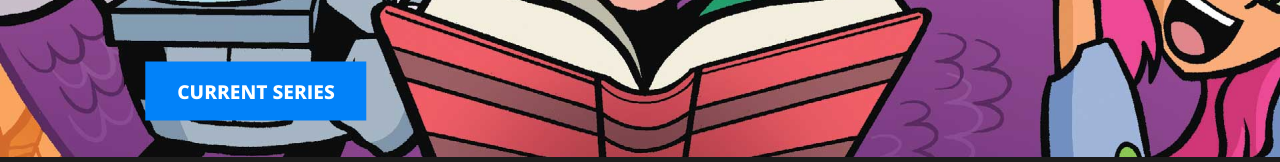
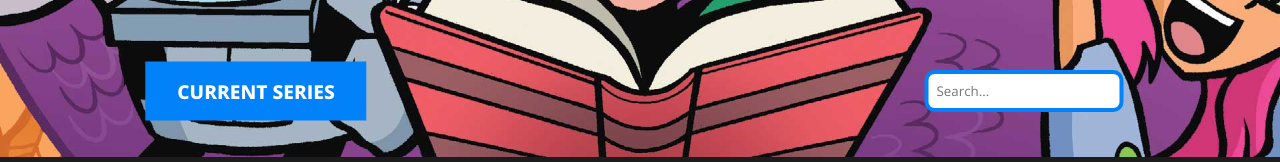
Before and after one commit to imnxtamess/react-dc-comics, a React (Vite) app: page / in a window 1280 px wide. Shown: the part 383-545 px from the top of the page. Built offline with nearby package versions, Linux system fonts and the light colour scheme.

Commit message:
add search functionality to ComicsList component and style search bar

```diff
--- a/src/components/ComicsList.jsx
+++ b/src/components/ComicsList.jsx
@@ -1,13 +1,29 @@
 import ComicsCard from "./ComicsCard";
 import comics from "../data/comics";
+import React, { useState } from "react";
 export default function ComicsList() {
-  //Logic here
-  console.log(comics);
+  const [searchQuery, setSearchQuery] = useState(""); // State to store the search query
+
+  // Filter comics based on the search query
+  const filteredComics = comics.filter((comic) => {
+    return comic.title.toLowerCase().includes(searchQuery.toLowerCase());
+  });
+
+  console.log(filteredComics);
+
   return (
     <div className="comicsContainer">
       <div className="badge">CURRENT SERIES</div>
+      <div className="searchBar">
+        <input
+          type="text"
+          placeholder="Search..."
+          value={searchQuery} // Bind input value to state
+          onChange={(e) => setSearchQuery(e.target.value)} // Update state on input change
+        />
+      </div>
       <div className="row">
-        {comics.map((comic) => (
+        {filteredComics.map((comic) => (
           <ComicsCard key={comic.id} img={comic.thumb} title={comic.title} />
         ))}
       </div>
--- a/src/index.css
+++ b/src/index.css
@@ -103,6 +103,20 @@ main {
     transform: translateX(-50%) translateY(-50%);
     left: 20%;
     top: 59.3%;
+  }
+  .searchBar {
+    position: absolute;
+    transform: translateX(-50%) translateY(-50%);
+    left: 80%;
+    top: 59.3%;
+    input {
+      border-radius: 10px;
+      border: 4px solid var(--dc-primary);
+      padding: 0.5rem;
+      &:focus {
+        outline: none;
+      }
+    }
   }
   .card {
     display: flex;
```
